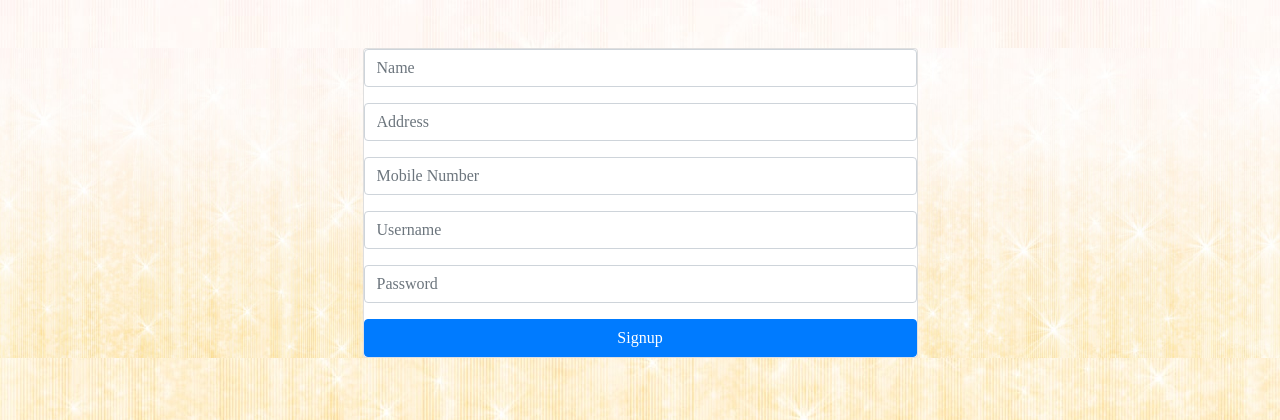
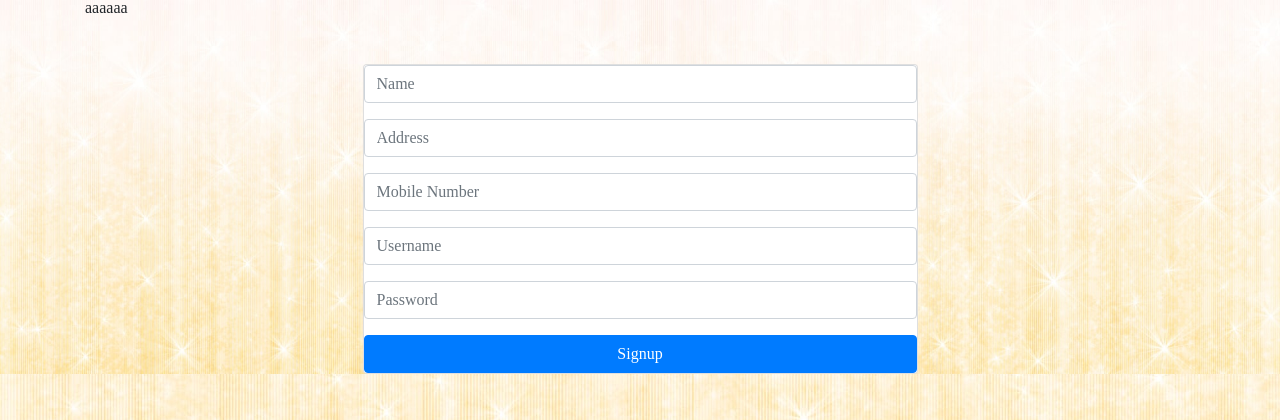
Before and after one commit to Motoakist/python_database, a Python web app: template templates/index.html in a window 1280 px wide. Shown: the top 420 px of the page. Run offline with Jinja, Linux system fonts and the light colour scheme; the template is opened without the code that fills it, so the values that code supplies are empty; some libraries are stand-ins or nearby versions.

Commit message:
signupのページ進める用

```diff
--- a/templates/index.html
+++ b/templates/index.html
@@ -15,7 +15,7 @@
                 </div>
             </div> -->
             <!-- <img src="../static/img/back_yellow.jpg" alt="a"> -->
-
+            <p>aaaaaa</p>
             <div class="card w-50 mx-auto mt-5">
                 <form action="" method="post">
                     <input type="text" name="name" id="" placeholder="Name" class="form-control"><br>
```
